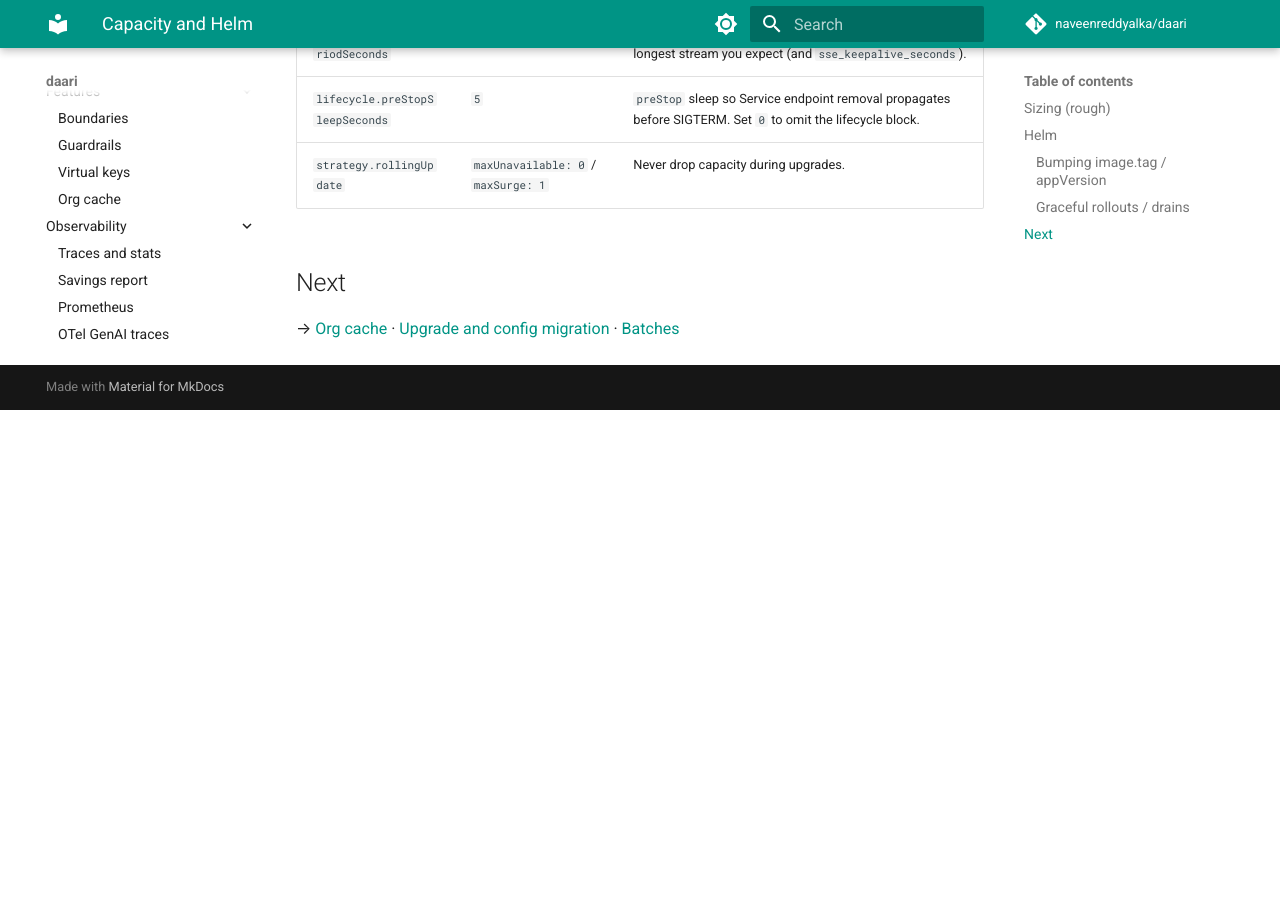
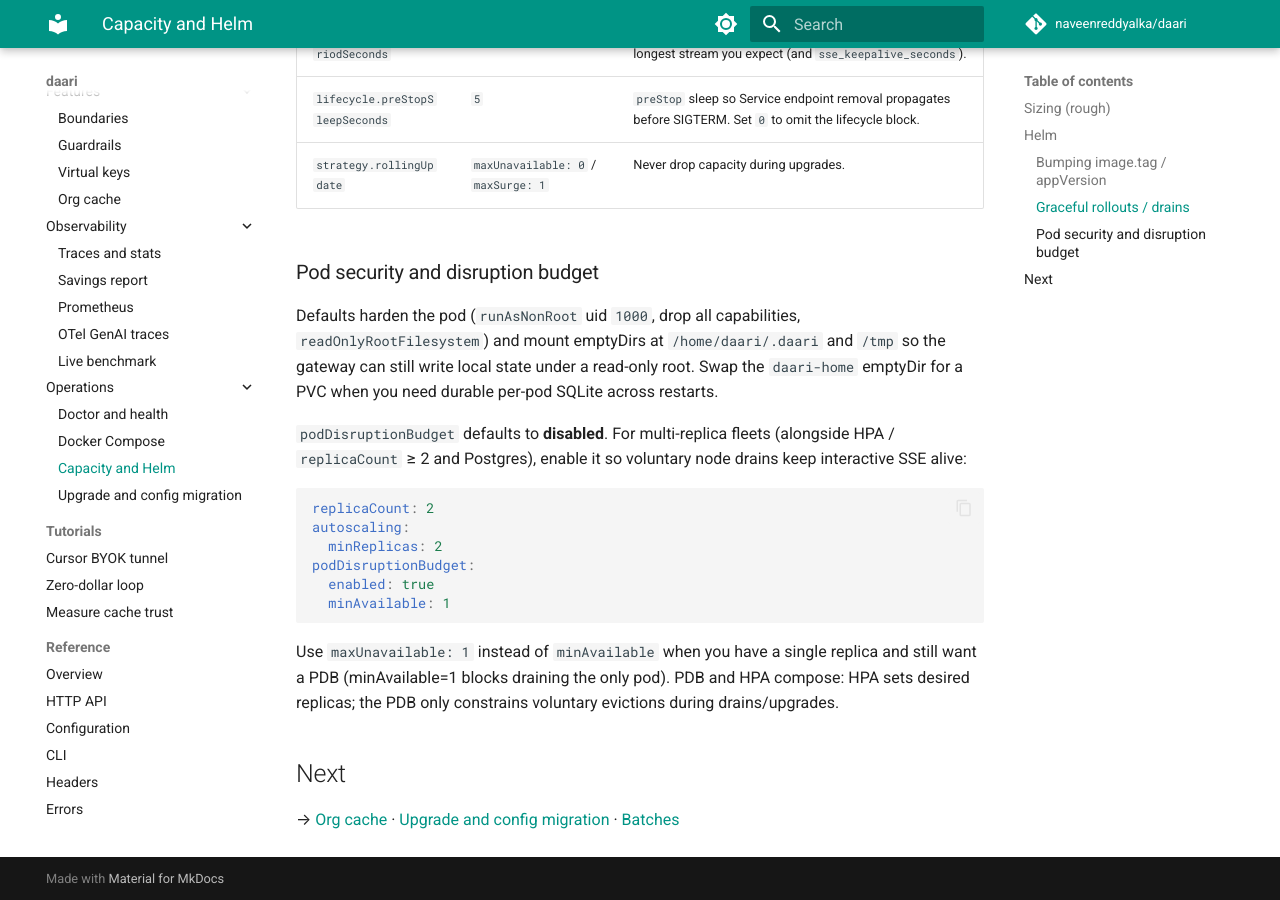
Before and after one commit to naveenreddyalka/daari, an MkDocs documentation site: the page built from docs/developer/guides/operations/capacity-helm.md, in a window 1280 px wide and 900 px high, scrolled down 1754 px. Built offline with MkDocs 1.6.1 and Material for MkDocs 9.7.7, drawn with Linux system fonts in a browser that asks for light colours; comment, search, counter and statistics services are not loaded; before the commit the page ends 2164 px from its top, so only the background shows below that.

Commit message:
feat(deploy): Helm securityContext and PodDisruptionBudget
Hardened non-root read-only pods with writable ~/.daari mounts, plus an
optional PDB so multi-replica fleets survive voluntary node drains.

Co-authored-by: Cursor <cursoragent@cursor.com>

````diff
--- a/docs/developer/guides/operations/capacity-helm.md
+++ b/docs/developer/guides/operations/capacity-helm.md
@@ -53,6 +53,32 @@ batch drains a window to finish before kubelet SIGTERMs the pod:
 | `lifecycle.preStopSleepSeconds` | `5` | `preStop` sleep so Service endpoint removal propagates before SIGTERM. Set `0` to omit the lifecycle block. |
 | `strategy.rollingUpdate` | `maxUnavailable: 0` / `maxSurge: 1` | Never drop capacity during upgrades. |
 
+### Pod security and disruption budget
+
+Defaults harden the pod (`runAsNonRoot` uid `1000`, drop all capabilities,
+`readOnlyRootFilesystem`) and mount emptyDirs at `/home/daari/.daari` and
+`/tmp` so the gateway can still write local state under a read-only root.
+Swap the `daari-home` emptyDir for a PVC when you need durable per-pod SQLite
+across restarts.
+
+`podDisruptionBudget` defaults to **disabled**. For multi-replica fleets
+(alongside HPA / `replicaCount` ≥ 2 and Postgres), enable it so voluntary
+node drains keep interactive SSE alive:
+
+```yaml
+replicaCount: 2
+autoscaling:
+  minReplicas: 2
+podDisruptionBudget:
+  enabled: true
+  minAvailable: 1
+```
+
+Use `maxUnavailable: 1` instead of `minAvailable` when you have a single
+replica and still want a PDB (minAvailable=1 blocks draining the only pod).
+PDB and HPA compose: HPA sets desired replicas; the PDB only constrains
+voluntary evictions during drains/upgrades.
+
 ## Next
 
 → [Org cache](../features/org-cache.md) · [Upgrade and config migration](upgrade.md) · [Batches](../features/batches.md)
````
Also changed, not shown: docs/TRACKING.md (+9 -0 lines), 4 other files.
